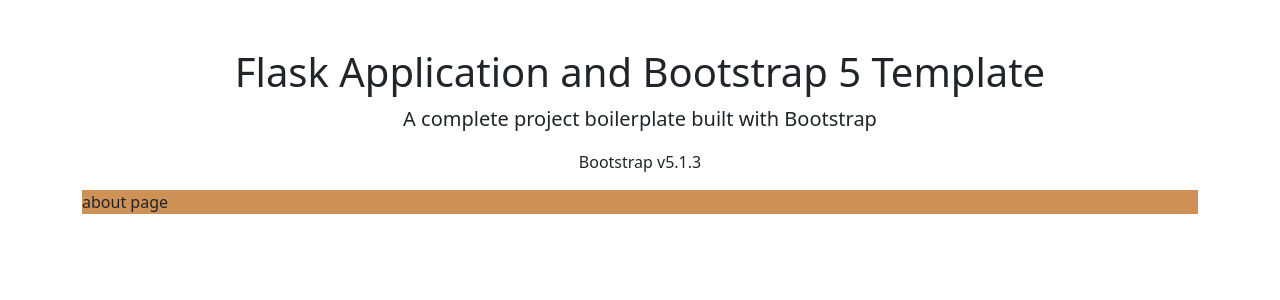
After one commit to repen/flask-app, a Flask app: page /about/ in a window 1280 px wide. The commit adds this page. Shown: the top 300 px of the page. Run offline with Flask 2, Linux system fonts and the light colour scheme; parts of the project's set-up code (start-up, migrations or seed data) failed here and were passed over.

Commit message:
рефакторинг добавил новую старницу about для примера

```diff
--- /dev/null
+++ b/app/core/about/static/main.js
@@ -0,0 +1 @@
+console.log("load about.js");
--- /dev/null
+++ b/app/core/about/static/style.css
@@ -0,0 +1,3 @@
+.text-bg {
+	background-color: #CE9156;
+}
--- /dev/null
+++ b/app/core/about/templates/about.html
@@ -0,0 +1,17 @@
+{% extends "base.html" %}
+
+
+{% block head %}
+  <link rel="stylesheet" href="{{ url_for('about.static', filename='style.css')}}">
+{% endblock %}
+
+{% block body %}
+
+    <p class="text-bg">about page</p>
+
+{% endblock %}
+
+
+{% block script %}
+  <script src="{{ url_for('about.static', filename='main.js')}}"></script>
+{% endblock %}
--- /dev/null
+++ b/app/core/about/view.py
@@ -0,0 +1,12 @@
+from flask import Blueprint, jsonify, render_template, current_app
+from core.service.interface import MessageProtocol
+
+
+about_bp = Blueprint('about', __name__,
+                     url_prefix='/about',
+                     template_folder="templates",
+                     static_folder="static",)
+
+@about_bp.route('/')
+def index():
+    return render_template("about.html")
--- a/app/core/main/view.py
+++ b/app/core/main/view.py
@@ -19,7 +19,7 @@
 
 @main_bp.route('/')
 def index():
-    return render_template("index.html")
+    return render_template("main.html")
 
 
 @main_bp.app_errorhandler(404)
--- a/app/core/routing.py
+++ b/app/core/routing.py
@@ -1,4 +1,5 @@
 from .main.view import main_bp
+from .about.view import about_bp
 
 
-blueprint_list = [main_bp]
+blueprint_list = [main_bp, about_bp]
--- a/app/templates/base.html
+++ b/app/templates/base.html
@@ -1,11 +1,31 @@
-<!DOCTYPE html>
+<!doctype html>
 <html lang="en">
-<head>
-	<meta charset="UTF-8">
-	<meta name="viewport" content="width=device-width, initial-scale=1.0">
-	<title>Python Flask</title>
-</head>
-<body>
-	{% block content %}{% endblock %}
-</body>
+  <head>
+    <!-- Required meta tags -->
+    <meta charset="utf-8">
+    <meta name="viewport" content="width=device-width, initial-scale=1">
+
+    <!-- Bootstrap CSS -->
+    <link href="https://cdn.jsdelivr.net/npm/bootstrap@5.1.3/dist/css/bootstrap.min.css" rel="stylesheet" integrity="sha384-1BmE4kWBq78iYhFldvKuhfTAU6auU8tT94WrHftjDbrCEXSU1oBoqyl2QvZ6jIW3" crossorigin="anonymous">
+    <link rel="stylesheet" href="{{ url_for('static', filename='style.css')}}">
+    {% block head %}{% endblock %}
+    <title>Flask Application</title>
+
+  </head>
+  <body>
+
+
+    <div class="container">
+        <div class="text-center mt-5">
+            <h1>Flask Application and Bootstrap 5 Template</h1>
+            <p class="lead">A complete project boilerplate built with Bootstrap</p>
+            <p>Bootstrap v5.1.3</p>
+        </div>
+        {% block body %}{% endblock %}
+    </div>
+
+    <!-- Option 1: Bootstrap Bundle with Popper -->
+    <script src="https://cdn.jsdelivr.net/npm/bootstrap@5.1.3/dist/js/bootstrap.bundle.min.js" integrity="sha384-ka7Sk0Gln4gmtz2MlQnikT1wXgYsOg+OMhuP+IlRH9sENBO0LRn5q+8nbTov4+1p" crossorigin="anonymous"></script>
+    {% block script %}{% endblock %}
+  </body>
 </html>
```
Also changed, not shown: app/core/main/templates/index.html (deleted, +0 -33 lines), app/core/main/templates/main.html (added, +15 -0 lines).
